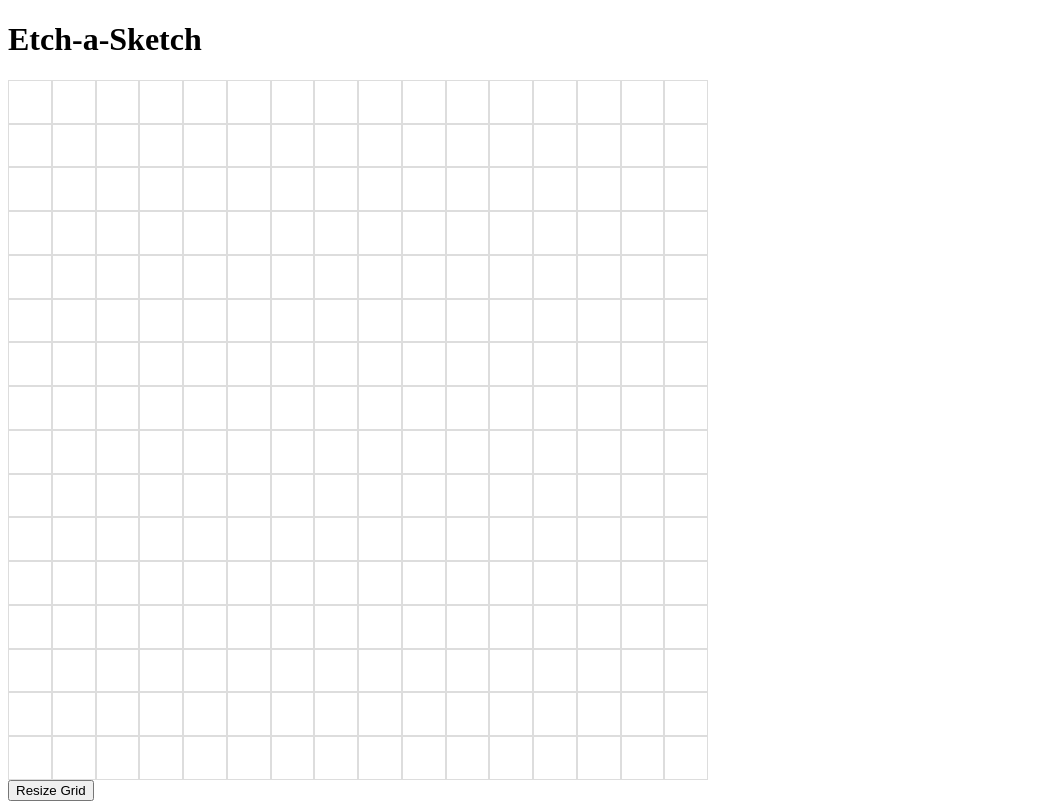
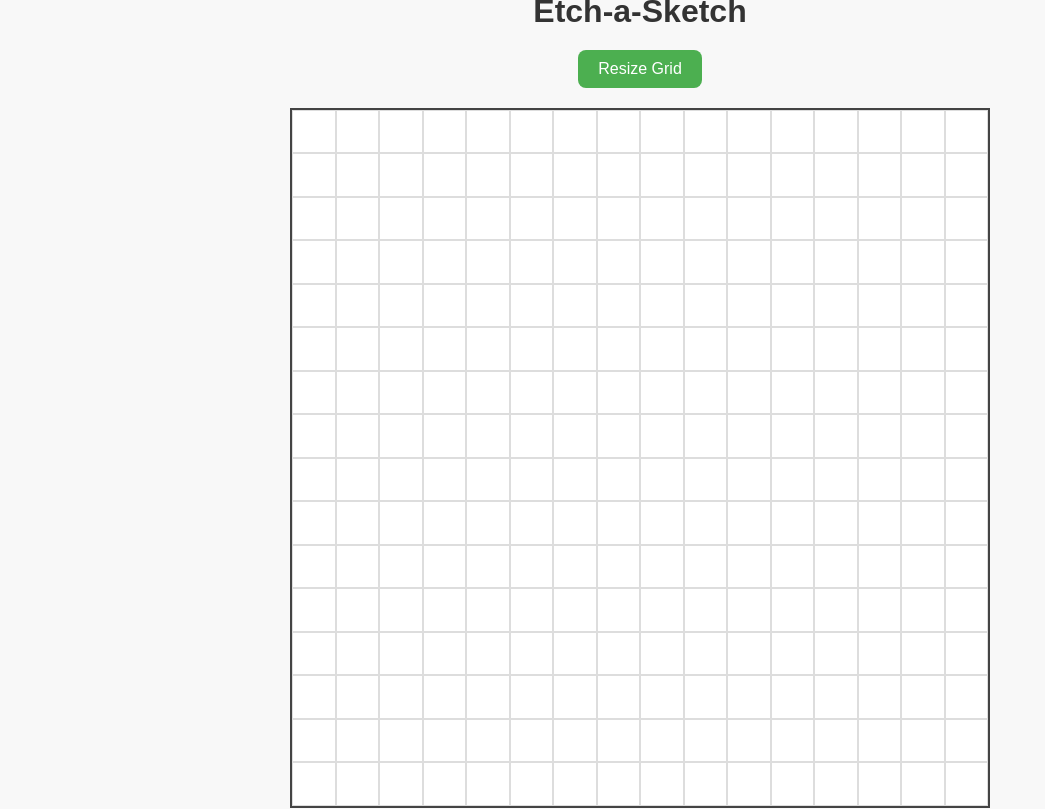
Before and after one commit to Tasal57/Etch-a-Sketch, a plain HTML site: page index.html in a window 1280 px wide. Shown: the whole page, without its empty margins (0-1045 px from the left). Drawn offline with Linux system fonts and the light colour scheme.

Commit message:
Placed everthing on the page in the center, and - added a hover effect to the button
Using Display: flex in CSS, I was able to place eveything in the page,
and conatiner in the center. In addition to that, i added a hover effct
using button:hover to the button which added more style to the
page itself.

```diff
--- a/index.html
+++ b/index.html
@@ -7,12 +7,12 @@
     </head>
 
     <body>
-        <h1>Etch-a-Sketch</h1>
-        <div id="container"></div>
+        <div class="main">
+           <h1>Etch-a-Sketch</h1>
+           <button id="resize">Resize Grid</button>
+           <div id="container"></div>
 
-        <button id="resize">Resize Grid</button>
-
-
+        </div>
         <script src="script.js"></script>
     </body>
 </html>
--- a/style.css
+++ b/style.css
@@ -1,10 +1,13 @@
-#container {
-    display: flex;
-    flex-wrap: wrap;
-    width: 700px;
 
 
+#container {
+  display: flex;
+  flex-wrap: wrap;
+  width: 700px; /* total width of grid */
+  border: 2px solid #444;
+  background-color: white;
 }
+
 
 .square {
   flex: 1 0 var(--square-size);       /* 100 / 16 = 6.25% */
@@ -14,4 +17,45 @@
 
 * {
   box-sizing: border-box;
+  margin: 0;
+  padding: 0;
 }
+
+body {
+  display: flex;
+  justify-content: center;
+  align-items: center;
+  flex-direction: column;
+  background-color: #f8f8f8;
+  font-family: Arial, sans-serif;
+  height: 100vh;
+
+}
+
+.main {
+  display: flex;
+  flex-direction: column;
+  align-items: center;
+  gap: 20px;
+
+}
+
+h1 {
+  font-size: 2em;
+  color: #333;
+}
+
+button {
+  padding: 10px 20px;
+  font-size: 16px;
+  border: none;
+  border-radius: 8px;
+  background-color: #4CAF50;
+  color: white;
+  cursor: pointer;
+  transition: background-color 0.3s ease;
+}
+
+button:hover {
+  background-color: #45a049;
+}
```
